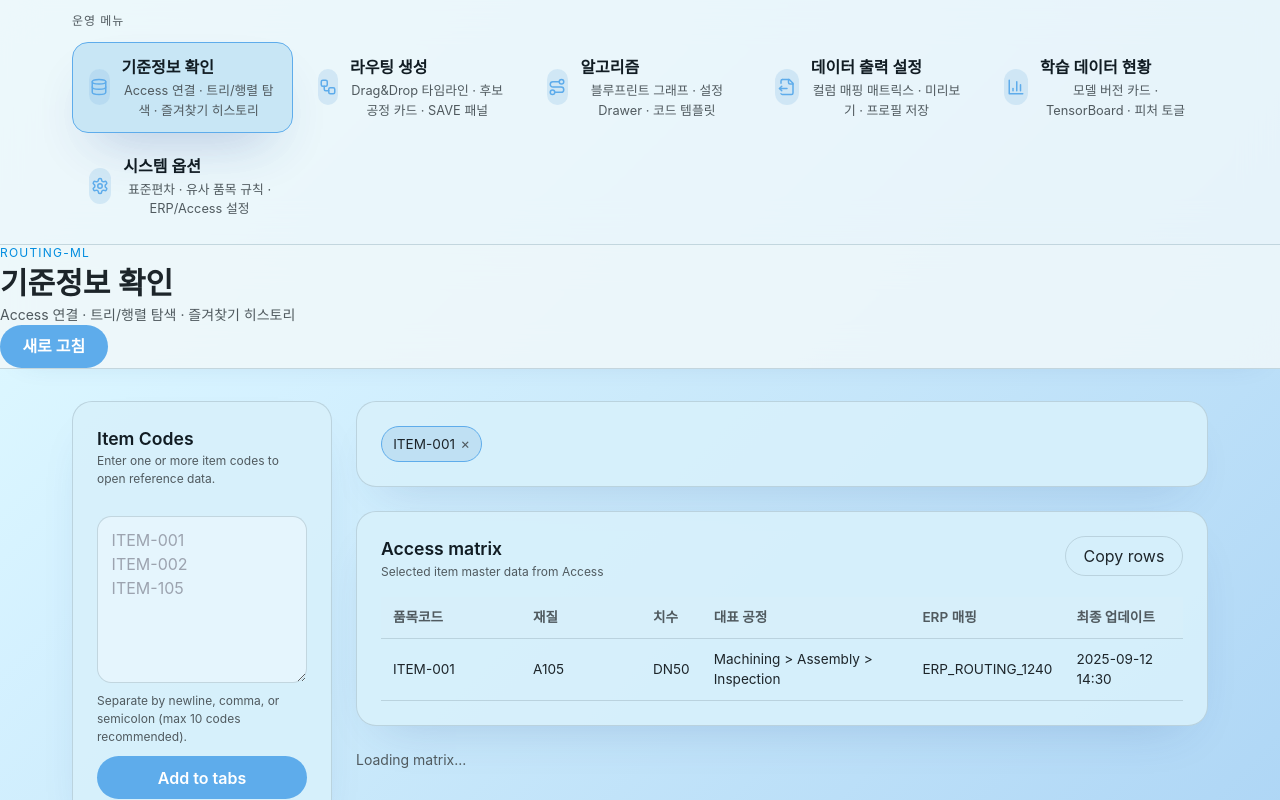
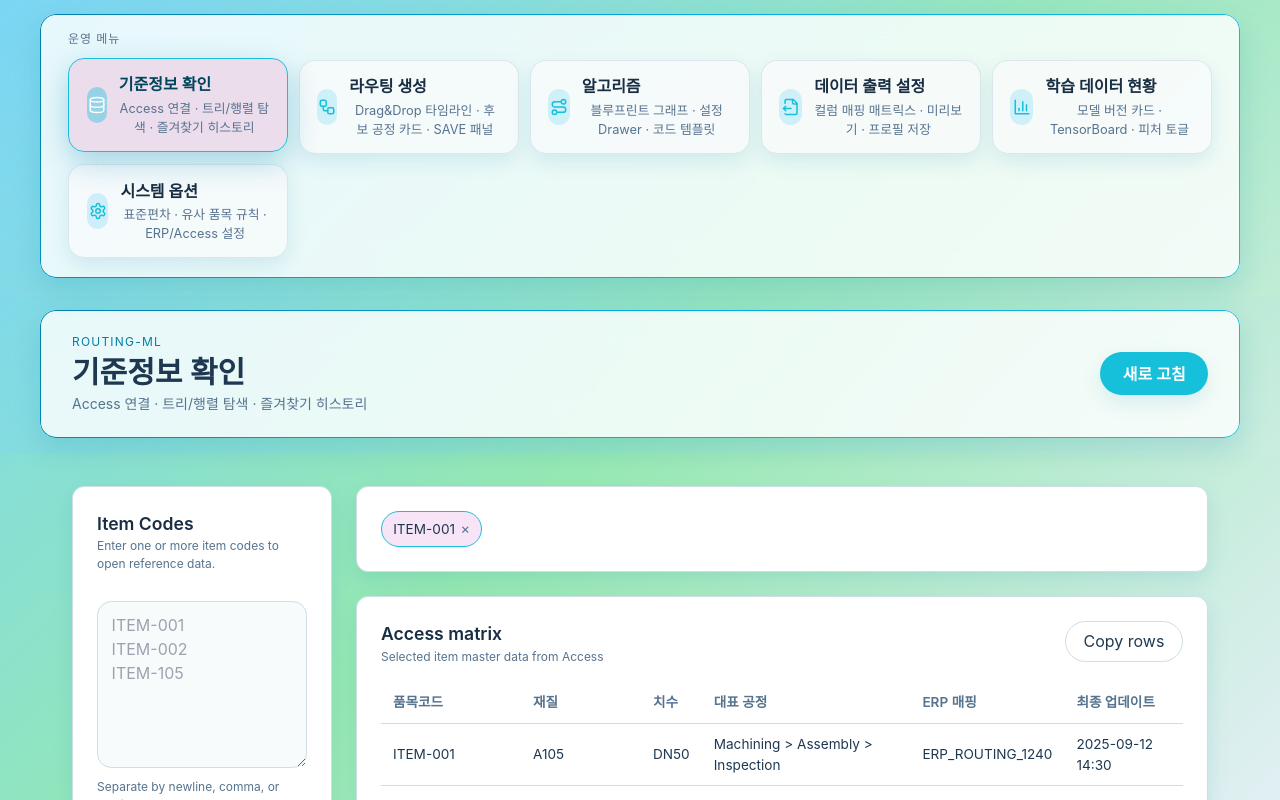
Before and after one commit to FKSMME/Routing_ML, a React (Vite) app in the folder frontend/: page / in a window 1280 px wide. Shown: the top 800 px of the page. Built offline with nearby package versions, Linux system fonts and the light colour scheme; no server answers.

Commit message:
Apply design tokens and frosted navigation styling

```diff
--- a/frontend/src/components/Header.tsx
+++ b/frontend/src/components/Header.tsx
@@ -8,7 +8,7 @@ interface HeaderProps {
 export function Header({ onRefresh, loading, title, description }: HeaderProps) {
   return (
     <header className="app-header">
-      <div className="header-content">
+      <div className="header-content frosted-panel">
         <div className="space-y-1">
           <p className="text-xs uppercase tracking-widest text-accent-strong">Routing-ML</p>
           <h1 className="text-3xl font-semibold text-primary">{title}</h1>
--- a/frontend/src/components/MainNavigation.tsx
+++ b/frontend/src/components/MainNavigation.tsx
@@ -16,6 +16,7 @@ interface MainNavigationProps {
 export function MainNavigation({ items, activeId, onSelect }: MainNavigationProps) {
   return (
     <nav className="main-nav" aria-label="주요 메뉴">
+      <div className="main-nav-surface frosted-panel">
         <div className="main-nav-inner">
           <span className="main-nav-heading">운영 메뉴</span>
           <div className="main-nav-tabs" role="tablist">
@@ -25,7 +26,7 @@ export function MainNavigation({ items, activeId, onSelect }: MainNavigationProp
                 <button
                   key={item.id}
                   type="button"
-                className={`main-nav-tab ${selected ? "is-active" : ""}`.trim()}
+                  className={`main-nav-tab hover-lift${selected ? " is-active" : ""}`}
                   role="tab"
                   aria-selected={selected}
                   aria-label={`${item.label} - ${item.description}`}
@@ -43,6 +44,7 @@ export function MainNavigation({ items, activeId, onSelect }: MainNavigationProp
             })}
           </div>
         </div>
+      </div>
     </nav>
   );
 }
--- a/frontend/src/index.css
+++ b/frontend/src/index.css
@@ -1,7 +1,12 @@
 body {
   min-height: 100vh;
   margin: 0;
-  background: linear-gradient(135deg, var(--gradient-start), var(--gradient-mid), var(--gradient-end));
+  background: linear-gradient(
+    135deg,
+    hsl(var(--gradient-sky-start)),
+    hsl(var(--gradient-sky-mid)),
+    hsl(var(--gradient-sky-end))
+  );
   background-attachment: fixed;
   color: var(--text-primary);
   font-family: var(--font-family, 'Inter', system-ui, -apple-system, BlinkMacSystemFont, 'Segoe UI', sans-serif);
@@ -12,39 +17,122 @@ body {
 @tailwind utilities;
 
 :root {
-  --gradient-start: oklch(0.98 0.028 220);
-  --gradient-mid: oklch(0.92 0.04 232);
-  --gradient-end: oklch(0.86 0.06 242);
-  --surface: oklch(0.96 0.02 228);
-  --surface-card: oklch(0.94 0.03 228 / 0.92);
-  --surface-menu: oklch(0.97 0.01 228 / 0.88);
-  --surface-overlay: oklch(0.90 0.04 228 / 0.75);
-  --surface-weak: color-mix(in oklch, var(--surface) 85%, transparent);
-  --surface-strong: color-mix(in oklch, var(--surface-card) 90%, transparent);
-  --border: oklch(0.78 0.03 228 / 0.55);
-  --border-strong: oklch(0.68 0.04 228 / 0.66);
-  --accent: oklch(0.72 0.12 245);
-  --accent-hover: oklch(0.68 0.14 245);
-  --accent-soft: oklch(0.80 0.07 240);
-  --accent-strong: oklch(0.62 0.16 245);
-  --danger-soft: oklch(0.90 0.06 25);
-  --danger-strong: oklch(0.56 0.14 25);
-  --text-heading: oklch(0.22 0.02 235);
-  --text-primary: oklch(0.26 0.015 235);
-  --text-muted: oklch(0.46 0.015 235);
-  --text-emphasis: oklch(0.18 0.025 235);
-  --shadow-resting: 0 22px 48px -26px rgba(32, 70, 140, 0.22);
-  --shadow-hover: 0 26px 55px -24px rgba(28, 66, 150, 0.32);
-  --shadow-focus: 0 0 0 2px rgba(112, 168, 255, 0.18), 0 22px 48px -26px rgba(32, 70, 140, 0.28);
+  --primary: hsl(195 100% 33%);
+  --primary-glow: hsl(195 100% 45%);
+  --primary-foreground: hsl(0 0% 100%);
+  --secondary: hsl(188 82% 47%);
+  --secondary-foreground: hsl(0 0% 100%);
+  --gradient-sky-start: 195 85% 72%;
+  --gradient-sky-mid: 140 65% 75%;
+  --gradient-sky-end: 195 45% 92%;
+  --gradient-start: hsl(195 85% 72%);
+  --gradient-mid: hsl(140 65% 75%);
+  --gradient-end: hsl(195 45% 92%);
+  --surface-base: 195 45% 98%;
+  --surface-raised: 0 0% 100%;
+  --surface: hsl(195 45% 98%);
+  --surface-card: hsl(0 0% 100%);
+  --surface-menu: hsl(195 45% 96%);
+  --surface-overlay: hsl(195 45% 92%);
+  --surface-weak: color-mix(in hsl, var(--surface) 85%, transparent);
+  --surface-strong: color-mix(in hsl, var(--surface-card) 90%, transparent);
+  --background: hsl(195 45% 98%);
+  --foreground: hsl(210 45% 20%);
+  --card: hsl(0 0% 100%);
+  --card-foreground: hsl(210 45% 20%);
+  --popover: hsl(0 0% 100%);
+  --popover-foreground: hsl(210 45% 20%);
+  --border: hsl(195 30% 85%);
+  --border-strong: hsl(195 30% 78%);
+  --accent: hsl(188 82% 47%);
+  --accent-hover: hsl(195 100% 45%);
+  --accent-soft: hsl(195 85% 72%);
+  --accent-strong: hsl(195 100% 33%);
+  --danger-soft: hsl(0 84% 92%);
+  --danger-strong: hsl(0 84.2% 60.2%);
+  --text-heading: hsl(210 45% 18%);
+  --text-primary: hsl(210 45% 22%);
+  --text-muted: hsl(210 25% 45%);
+  --text-muted-strong: hsl(210 30% 35%);
+  --text-emphasis: hsl(210 60% 15%);
+  --nav-default: hsl(210 40% 25%);
+  --nav-hover: hsl(210 60% 15%);
+  --nav-active: hsl(195 100% 18%);
+  --input: hsl(195 30% 95%);
+  --ring: hsl(188 82% 47%);
+  --destructive: hsl(0 84.2% 60.2%);
+  --destructive-foreground: hsl(0 0% 98%);
+  --chart-1: hsl(195 100% 33%);
+  --chart-2: hsl(188 82% 47%);
+  --chart-3: hsl(140 65% 45%);
+  --chart-4: hsl(195 85% 72%);
+  --chart-5: hsl(210 45% 35%);
+  --shadow-resting: 0 8px 20px hsl(195 100% 33% / 0.12);
+  --shadow-hover: 0 12px 32px hsl(195 100% 33% / 0.18);
+  --shadow-focus: 0 0 0 3px hsl(188 82% 47% / 0.35);
+  --shadow-elegant: 0 10px 30px hsl(195 100% 33% / 0.3);
+  --shadow-glow: 0 0 40px hsl(195 100% 45% / 0.35);
+  --shadow-raised: 0 12px 28px hsl(195 100% 33% / 0.16);
   --transition-emphasis: background-color 0.18s ease, color 0.18s ease;
   --transition-lift: transform 0.18s ease, box-shadow 0.2s ease;
   --transition-glow: box-shadow 0.25s ease;
+  --transition-smooth: all 0.3s cubic-bezier(0.4, 0, 0.2, 1);
+  --motion-duration-xs: 120ms;
+  --motion-duration-sm: 180ms;
+  --motion-duration-lg: 320ms;
+  --motion-ease-out: cubic-bezier(0.22, 0.61, 0.36, 1);
   --layout-max-width: 1200px;
   --layout-column-gap: 1.5rem;
-  --layout-radius: 1.25rem;
+  --layout-radius: 0.75rem;
   --layout-columns: minmax(220px, 0.8fr) minmax(680px, 2.4fr) minmax(240px, 0.8fr);
   --nav-height: 64px;
   --font-family: 'Inter', 'Pretendard', 'Segoe UI', sans-serif;
+  --glass-blur: 18px;
+  --border-gradient: linear-gradient(
+    135deg,
+    hsl(195 100% 33%) 0%,
+    hsl(195 100% 45%) 45%,
+    hsl(188 82% 47%) 100%
+  );
+}
+
+.frosted-panel {
+  position: relative;
+  border-radius: calc(var(--layout-radius) + 0.25rem);
+  background: hsl(var(--surface-raised) / 0.82);
+  backdrop-filter: blur(var(--glass-blur));
+  -webkit-backdrop-filter: blur(var(--glass-blur));
+  box-shadow: var(--shadow-raised);
+  isolation: isolate;
+}
+
+.frosted-panel::before {
+  content: "";
+  position: absolute;
+  inset: 0;
+  padding: 1px;
+  border-radius: inherit;
+  background: var(--border-gradient);
+  mask: linear-gradient(#000 0 0) content-box, linear-gradient(#000 0 0);
+  mask-composite: exclude;
+  -webkit-mask: linear-gradient(#000 0 0) content-box, linear-gradient(#000 0 0);
+  -webkit-mask-composite: xor;
+  pointer-events: none;
+  z-index: -1;
+}
+
+.hover-lift {
+  transition: var(--transition-lift);
+  box-shadow: var(--shadow-resting);
+}
+
+.hover-lift:hover {
+  transform: translateY(-4px);
+  box-shadow: var(--shadow-elegant);
+}
+
+.hover-lift:focus-visible {
+  box-shadow: var(--shadow-glow);
 }
 
 .bg-slate-900\/60,
@@ -101,29 +189,46 @@ body {
 .app-header {
   position: sticky;
   top: var(--nav-height);
-  z-index: 10;
-  background: var(--surface-menu);
-  backdrop-filter: blur(18px);
-  border-bottom: 1px solid var(--border);
-  box-shadow: 0 10px 32px -24px rgba(30, 66, 130, 0.2);
+  z-index: 40;
+  padding: 0.85rem 1.5rem 1rem;
+  background: linear-gradient(
+    135deg,
+    hsl(var(--gradient-sky-start) / 0.35),
+    hsl(var(--gradient-sky-end) / 0.12)
+  );
+  border-bottom: 0;
+}
+
+.header-content {
+  max-width: var(--layout-max-width);
+  margin: 0 auto;
+  display: flex;
+  align-items: center;
+  justify-content: space-between;
+  gap: 1.5rem;
+  padding: 1.5rem 2rem;
   transition: var(--transition-emphasis);
 }
-
-
 
 .main-nav {
   position: sticky;
   top: 0;
   z-index: 60;
-  background: color-mix(in oklch, var(--surface-menu) 94%, transparent);
-  backdrop-filter: blur(18px);
-  border-bottom: 1px solid var(--border);
-}
-
-.main-nav-inner {
+  padding: 0.85rem 1.5rem 1.15rem;
+  background: linear-gradient(
+    140deg,
+    hsl(var(--gradient-sky-start) / 0.35),
+    hsl(var(--gradient-sky-end) / 0.1)
+  );
+}
+
+.main-nav-surface {
   max-width: var(--layout-max-width);
   margin: 0 auto;
-  padding: 0.75rem 2rem;
+}
+
+.main-nav-inner {
+  padding: 1rem 1.75rem 1.25rem;
   display: flex;
   flex-direction: column;
   gap: 0.75rem;
@@ -138,7 +243,7 @@ body {
 
 .main-nav-tabs {
   display: grid;
-  gap: 0.5rem;
+  gap: 0.65rem;
   grid-template-columns: repeat(auto-fit, minmax(220px, 1fr));
 }
 
@@ -146,25 +251,26 @@ body {
   display: flex;
   align-items: center;
   gap: 0.75rem;
-  padding: 0.75rem 1rem;
+  padding: 0.85rem 1.1rem;
   border-radius: 1rem;
-  border: 1px solid transparent;
-  background: transparent;
+  border: 1px solid color-mix(in hsl, var(--border) 65%, transparent);
+  background: color-mix(in hsl, var(--surface) 82%, transparent);
   color: var(--text-primary);
   transition: var(--transition-lift);
   cursor: pointer;
 }
 
 .main-nav-tab:hover {
-  transform: translateY(-2px);
-  border-color: color-mix(in oklch, var(--accent-soft) 40%, transparent);
-  box-shadow: var(--shadow-resting);
+  border-color: color-mix(in hsl, var(--accent) 45%, transparent);
+  background: color-mix(in hsl, var(--accent-soft) 25%, var(--surface));
 }
 
 .main-nav-tab.is-active {
   border-color: var(--accent);
-  background: color-mix(in oklch, var(--accent-soft) 25%, var(--surface-card));
-  box-shadow: var(--shadow-hover);
+  background: color-mix(in hsl, var(--accent-soft) 35%, hsl(var(--surface-raised) / 0.88));
+  color: var(--nav-active);
+  transform: translateY(-2px);
+  box-shadow: var(--shadow-elegant);
 }
 
 .main-nav-icon {
@@ -174,8 +280,22 @@ body {
   align-items: center;
   justify-content: center;
   border-radius: 9999px;
-  background: color-mix(in oklch, var(--accent-soft) 30%, transparent);
+  background: color-mix(in hsl, var(--accent-soft) 32%, transparent);
   color: var(--accent);
+}
+
+.main-nav-tab:hover .main-nav-icon {
+  background: color-mix(in hsl, var(--accent) 25%, transparent);
+  color: var(--secondary-foreground);
+}
+
+.main-nav-tab.is-active .main-nav-icon {
+  background: color-mix(in hsl, var(--accent) 40%, transparent);
+  color: var(--primary-foreground);
+}
+
+.main-nav-tab.is-active .main-nav-label {
+  color: var(--nav-active);
 }
 
 .main-nav-labels {
--- a/frontend/src/styles/theme.ts
+++ b/frontend/src/styles/theme.ts
@@ -6,6 +6,14 @@ interface GradientTokens {
   start: string;
   end: string;
   mid: string;
+}
+
+interface BrandTokens {
+  primary: string;
+  primaryGlow: string;
+  primaryForeground: string;
+  secondary: string;
+  secondaryForeground: string;
 }
 
 interface AccentTokens {
@@ -17,11 +25,19 @@ interface AccentTokens {
 
 interface SurfaceTokens {
   base: string;
+  raised: string;
+  background: string;
+  foreground: string;
   card: string;
+  cardForeground: string;
+  popover: string;
+  popoverForeground: string;
   menu: string;
   overlay: string;
   border: string;
   borderStrong: string;
+  input: string;
+  ring: string;
 }
 
 interface TypographyTokens {
@@ -32,16 +48,46 @@ interface TypographyTokens {
   emphasisColor: string;
 }
 
+interface NavigationTokens {
+  default: string;
+  hover: string;
+  active: string;
+}
+
+interface StatusTokens {
+  destructive: string;
+  destructiveForeground: string;
+}
+
+interface ChartTokens {
+  primary: string;
+  secondary: string;
+  tertiary: string;
+  quaternary: string;
+  quinary: string;
+}
+
+interface MotionTokens {
+  durationXS: string;
+  durationSM: string;
+  durationLG: string;
+  easeOut: string;
+}
+
 interface ShadowTokens {
   resting: string;
   hover: string;
   focus: string;
+  glow: string;
+  elegant: string;
+  raised: string;
 }
 
 interface TransitionTokens {
   emphasis: string;
   lift: string;
   glow: string;
+  smooth: string;
 }
 
 interface LayoutTokens {
@@ -52,86 +98,183 @@ interface LayoutTokens {
 
 export interface RoutingMLTheme {
   gradient: GradientTokens;
+  brand: BrandTokens;
   accent: AccentTokens;
   surface: SurfaceTokens;
   typography: TypographyTokens;
+  navigation: NavigationTokens;
+  statuses: StatusTokens;
+  charts: ChartTokens;
+  motion: MotionTokens;
   shadows: ShadowTokens;
   transitions: TransitionTokens;
   layout: LayoutTokens;
 }
 
+const hsl = (value: string) => `hsl(${value})`;
+const withAlpha = (value: string, alpha: number) => `hsl(${value} / ${alpha})`;
+
 export const pastelSkyTheme: RoutingMLTheme = {
   gradient: {
-    start: "oklch(0.98 0.028 220)",
-    mid: "oklch(0.92 0.04 232)",
-    end: "oklch(0.86 0.06 242)",
+    start: "195 85% 72%",
+    mid: "140 65% 75%",
+    end: "195 45% 92%",
+  },
+  brand: {
+    primary: "195 100% 33%",
+    primaryGlow: "195 100% 45%",
+    primaryForeground: "0 0% 100%",
+    secondary: "188 82% 47%",
+    secondaryForeground: "0 0% 100%",
   },
   accent: {
-    base: "oklch(0.72 0.12 245)",
-    hover: "oklch(0.68 0.14 245)",
-    strong: "oklch(0.62 0.16 245)",
-    subtle: "oklch(0.80 0.07 240)",
+    base: "188 82% 47%",
+    hover: "195 100% 45%",
+    strong: "195 100% 33%",
+    subtle: "195 85% 72%",
   },
   surface: {
-    base: "oklch(0.96 0.02 228)",
-    card: "oklch(0.94 0.03 228 / 0.92)",
-    menu: "oklch(0.97 0.01 228 / 0.88)",
-    overlay: "oklch(0.90 0.04 228 / 0.75)",
-    border: "oklch(0.78 0.03 228 / 0.55)",
-    borderStrong: "oklch(0.68 0.04 228 / 0.66)",
+    base: "195 45% 98%",
+    raised: "0 0% 100%",
+    background: "195 45% 98%",
+    foreground: "210 45% 20%",
+    card: "0 0% 100%",
+    cardForeground: "210 45% 20%",
+    popover: "0 0% 100%",
+    popoverForeground: "210 45% 20%",
+    menu: "195 45% 96%",
+    overlay: "195 45% 92%",
+    border: "195 30% 85%",
+    borderStrong: "195 30% 78%",
+    input: "195 30% 95%",
+    ring: "188 82% 47%",
   },
   typography: {
     family: "'Inter', 'Pretendard', 'Segoe UI', sans-serif",
-    headingColor: "oklch(0.22 0.02 235)",
-    bodyColor: "oklch(0.26 0.015 235)",
-    mutedColor: "oklch(0.46 0.015 235)",
-    emphasisColor: "oklch(0.18 0.025 235)",
+    headingColor: "210 45% 18%",
+    bodyColor: "210 45% 22%",
+    mutedColor: "210 25% 45%",
+    emphasisColor: "210 60% 15%",
+  },
+  navigation: {
+    default: "210 40% 25%",
+    hover: "210 60% 15%",
+    active: "195 100% 18%",
+  },
+  statuses: {
+    destructive: "0 84.2% 60.2%",
+    destructiveForeground: "0 0% 98%",
+  },
+  charts: {
+    primary: "195 100% 33%",
+    secondary: "188 82% 47%",
+    tertiary: "140 65% 45%",
+    quaternary: "195 85% 72%",
+    quinary: "210 45% 35%",
+  },
+  motion: {
+    durationXS: "120ms",
+    durationSM: "180ms",
+    durationLG: "320ms",
+    easeOut: "cubic-bezier(0.22, 0.61, 0.36, 1)",
   },
   shadows: {
-    resting: "0 22px 48px -26px rgba(32, 70, 140, 0.22)",
-    hover: "0 26px 55px -24px rgba(28, 66, 150, 0.32)",
-    focus: "0 0 0 2px rgba(112, 168, 255, 0.18), 0 22px 48px -26px rgba(32, 70, 140, 0.28)",
+    resting: `0 8px 20px ${withAlpha("195 100% 33%", 0.12)}`,
+    hover: `0 12px 32px ${withAlpha("195 100% 33%", 0.18)}`,
+    focus: `0 0 0 3px ${withAlpha("188 82% 47%", 0.35)}`,
+    glow: `0 0 40px ${withAlpha("195 100% 45%", 0.35)}`,
+    elegant: `0 10px 30px ${withAlpha("195 100% 33%", 0.3)}`,
+    raised: `0 12px 28px ${withAlpha("195 100% 33%", 0.16)}`,
   },
   transitions: {
     emphasis: "background-color 0.18s ease, color 0.18s ease",
     lift: "transform 0.18s ease, box-shadow 0.2s ease",
     glow: "box-shadow 0.25s ease",
+    smooth: "all 0.3s cubic-bezier(0.4, 0, 0.2, 1)",
   },
   layout: {
     maxWidth: "1200px",
-    radius: "1.25rem",
+    radius: "0.75rem",
     columnGap: "1.5rem",
   },
 };
 
-const baseVariableMap: Record<string, string> = {
-  "--gradient-start": pastelSkyTheme.gradient.start,
-  "--gradient-mid": pastelSkyTheme.gradient.mid,
-  "--gradient-end": pastelSkyTheme.gradient.end,
-  "--surface": pastelSkyTheme.surface.base,
-  "--surface-card": pastelSkyTheme.surface.card,
-  "--surface-menu": pastelSkyTheme.surface.menu,
-  "--surface-overlay": pastelSkyTheme.surface.overlay,
-  "--border": pastelSkyTheme.surface.border,
-  "--border-strong": pastelSkyTheme.surface.borderStrong,
-  "--accent": pastelSkyTheme.accent.base,
-  "--accent-hover": pastelSkyTheme.accent.hover,
-  "--accent-strong": pastelSkyTheme.accent.strong,
-  "--accent-soft": pastelSkyTheme.accent.subtle,
-  "--text-primary": pastelSkyTheme.typography.bodyColor,
-  "--text-heading": pastelSkyTheme.typography.headingColor,
-  "--text-muted": pastelSkyTheme.typography.mutedColor,
-  "--text-emphasis": pastelSkyTheme.typography.emphasisColor,
-  "--shadow-resting": pastelSkyTheme.shadows.resting,
-  "--shadow-hover": pastelSkyTheme.shadows.hover,
-  "--shadow-focus": pastelSkyTheme.shadows.focus,
-  "--transition-emphasis": pastelSkyTheme.transitions.emphasis,
-  "--transition-lift": pastelSkyTheme.transitions.lift,
-  "--transition-glow": pastelSkyTheme.transitions.glow,
-  "--layout-max-width": pastelSkyTheme.layout.maxWidth,
-  "--layout-column-gap": pastelSkyTheme.layout.columnGap,
-  "--layout-radius": pastelSkyTheme.layout.radius,
-};
+function createVariableMap(theme: RoutingMLTheme): Record<string, string> {
+  const borderGradient = `linear-gradient(135deg, ${hsl(theme.brand.primary)} 0%, ${hsl(
+    theme.brand.primaryGlow
+  )} 45%, ${hsl(theme.brand.secondary)} 100%)`;
+
+  return {
+    "--primary": hsl(theme.brand.primary),
+    "--primary-glow": hsl(theme.brand.primaryGlow),
+    "--primary-foreground": hsl(theme.brand.primaryForeground),
+    "--secondary": hsl(theme.brand.secondary),
+    "--secondary-foreground": hsl(theme.brand.secondaryForeground),
+    "--gradient-sky-start": theme.gradient.start,
+    "--gradient-sky-mid": theme.gradient.mid,
+    "--gradient-sky-end": theme.gradient.end,
+    "--gradient-start": hsl(theme.gradient.start),
+    "--gradient-mid": hsl(theme.gradient.mid),
+    "--gradient-end": hsl(theme.gradient.end),
+    "--surface-base": theme.surface.base,
+    "--surface-raised": theme.surface.raised,
+    "--surface": hsl(theme.surface.base),
+    "--surface-card": hsl(theme.surface.card),
+    "--card": hsl(theme.surface.card),
+    "--card-foreground": hsl(theme.surface.cardForeground),
+    "--popover": hsl(theme.surface.popover),
+    "--popover-foreground": hsl(theme.surface.popoverForeground),
+    "--surface-menu": hsl(theme.surface.menu),
+    "--surface-overlay": hsl(theme.surface.overlay),
+    "--background": hsl(theme.surface.background),
+    "--foreground": hsl(theme.surface.foreground),
+    "--border": hsl(theme.surface.border),
+    "--border-strong": hsl(theme.surface.borderStrong),
+    "--accent": hsl(theme.accent.base),
+    "--accent-hover": hsl(theme.accent.hover),
+    "--accent-strong": hsl(theme.accent.strong),
+    "--accent-soft": hsl(theme.accent.subtle),
+    "--text-primary": hsl(theme.typography.bodyColor),
+    "--text-heading": hsl(theme.typography.headingColor),
+    "--text-muted": hsl(theme.typography.mutedColor),
+    "--text-muted-strong": hsl(theme.typography.mutedColor),
+    "--text-emphasis": hsl(theme.typography.emphasisColor),
+    "--nav-default": hsl(theme.navigation.default),
+    "--nav-hover": hsl(theme.navigation.hover),
+    "--nav-active": hsl(theme.navigation.active),
+    "--input": hsl(theme.surface.input),
+    "--ring": hsl(theme.surface.ring),
+    "--destructive": hsl(theme.statuses.destructive),
+    "--destructive-foreground": hsl(theme.statuses.destructiveForeground),
+    "--chart-1": hsl(theme.charts.primary),
+    "--chart-2": hsl(theme.charts.secondary),
+    "--chart-3": hsl(theme.charts.tertiary),
+    "--chart-4": hsl(theme.charts.quaternary),
+    "--chart-5": hsl(theme.charts.quinary),
+    "--motion-duration-xs": theme.motion.durationXS,
+    "--motion-duration-sm": theme.motion.durationSM,
+    "--motion-duration-lg": theme.motion.durationLG,
+    "--motion-ease-out": theme.motion.easeOut,
+    "--shadow-elegant": theme.shadows.elegant,
+    "--shadow-glow": theme.shadows.glow,
+    "--shadow-raised": theme.shadows.raised,
+    "--shadow-resting": theme.shadows.resting,
+    "--shadow-hover": theme.shadows.hover,
+    "--shadow-focus": theme.shadows.focus,
+    "--transition-emphasis": theme.transitions.emphasis,
+    "--transition-lift": theme.transitions.lift,
+    "--transition-glow": theme.transitions.glow,
+    "--transition-smooth": theme.transitions.smooth,
+    "--layout-max-width": theme.layout.maxWidth,
+    "--layout-column-gap": theme.layout.columnGap,
+    "--layout-radius": theme.layout.radius,
+    "--radius": theme.layout.radius,
+    "--glass-blur": "18px",
+    "--border-gradient": borderGradient,
+  };
+}
+
+const baseVariableMap = createVariableMap(pastelSkyTheme);
 
 export function applyTheme(root?: HTMLElement | null, theme: RoutingMLTheme = pastelSkyTheme): void {
   if (typeof document === "undefined") {
@@ -139,34 +282,9 @@ export function applyTheme(root?: HTMLElement | null, theme: RoutingMLTheme = pa
   }
 
   const target = root ?? document.documentElement;
-  const variableMap: Record<string, string> = {
+  const variableMap = {
     ...baseVariableMap,
-    "--gradient-start": theme.gradient.start,
-    "--gradient-mid": theme.gradient.mid,
-    "--gradient-end": theme.gradient.end,
-    "--surface": theme.surface.base,
-    "--surface-card": theme.surface.card,
-    "--surface-menu": theme.surface.menu,
-    "--surface-overlay": theme.surface.overlay,
-    "--border": theme.surface.border,
-    "--border-strong": theme.surface.borderStrong,
-    "--accent": theme.accent.base,
-    "--accent-hover": theme.accent.hover,
-    "--accent-strong": theme.accent.strong,
-    "--accent-soft": theme.accent.subtle,
-    "--text-primary": theme.typography.bodyColor,
-    "--text-heading": theme.typography.headingColor,
-    "--text-muted": theme.typography.mutedColor,
-    "--text-emphasis": theme.typography.emphasisColor,
-    "--shadow-resting": theme.shadows.resting,
-    "--shadow-hover": theme.shadows.hover,
-    "--shadow-focus": theme.shadows.focus,
-    "--transition-emphasis": theme.transitions.emphasis,
-    "--transition-lift": theme.transitions.lift,
-    "--transition-glow": theme.transitions.glow,
-    "--layout-max-width": theme.layout.maxWidth,
-    "--layout-column-gap": theme.layout.columnGap,
-    "--layout-radius": theme.layout.radius,
+    ...createVariableMap(theme),
   };
 
   Object.entries(variableMap).forEach(([prop, value]) => {
```
Lines whose indentation alone changed are shown as unchanged.
